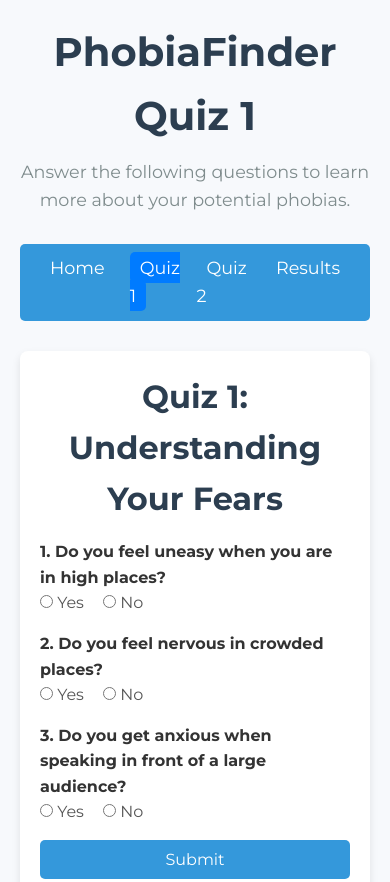
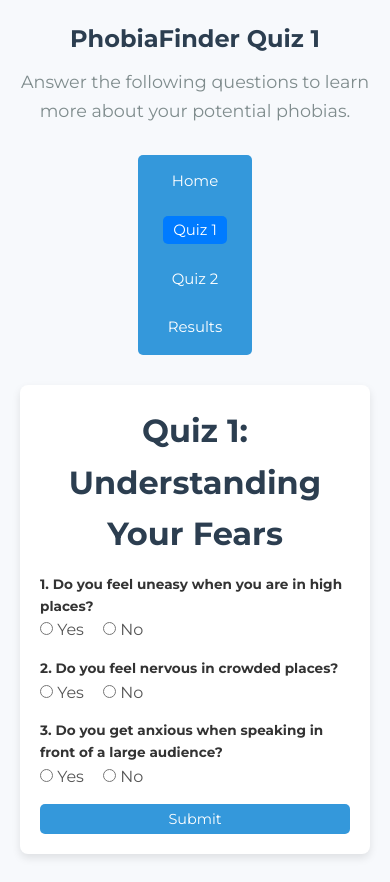
Before and after one commit to kidist997/PhobiaFinder, a plain HTML site: page quiz1.html in a window 390 px wide. Shown: the top 882 px of the page. Drawn offline with Linux system fonts and the light colour scheme.

Commit message:
Added responsiveness for small devices.

```diff
--- a/styles.css
+++ b/styles.css
@@ -190,3 +190,50 @@ nav ul li a.active {
   border-radius: 5px;
   padding: 5px 10px;
 }
+/**responsive */
+/* Mobile view (480px and below) */
+@media (max-width: 480px) {
+  header h1 {
+    font-size: 1.5rem;
+    text-align: center;
+  }
+
+  nav ul {
+    flex-direction: column;
+    align-items: center;
+    padding: 0;
+  }
+
+  nav ul li {
+    margin: 5px 0;
+  }
+
+  section {
+    padding: 0 15px;
+  }
+
+  h1,
+  h2 {
+    font-size: 1.2rem;
+  }
+
+  p,
+  ul li {
+    font-size: 0.85rem;
+  }
+
+  button,
+  input[type="submit"] {
+    padding: 6px 10px;
+    font-size: 0.9rem;
+  }
+
+  #results {
+    padding: 10px;
+  }
+
+  footer {
+    text-align: center;
+    font-size: 0.8rem;
+  }
+}
```
